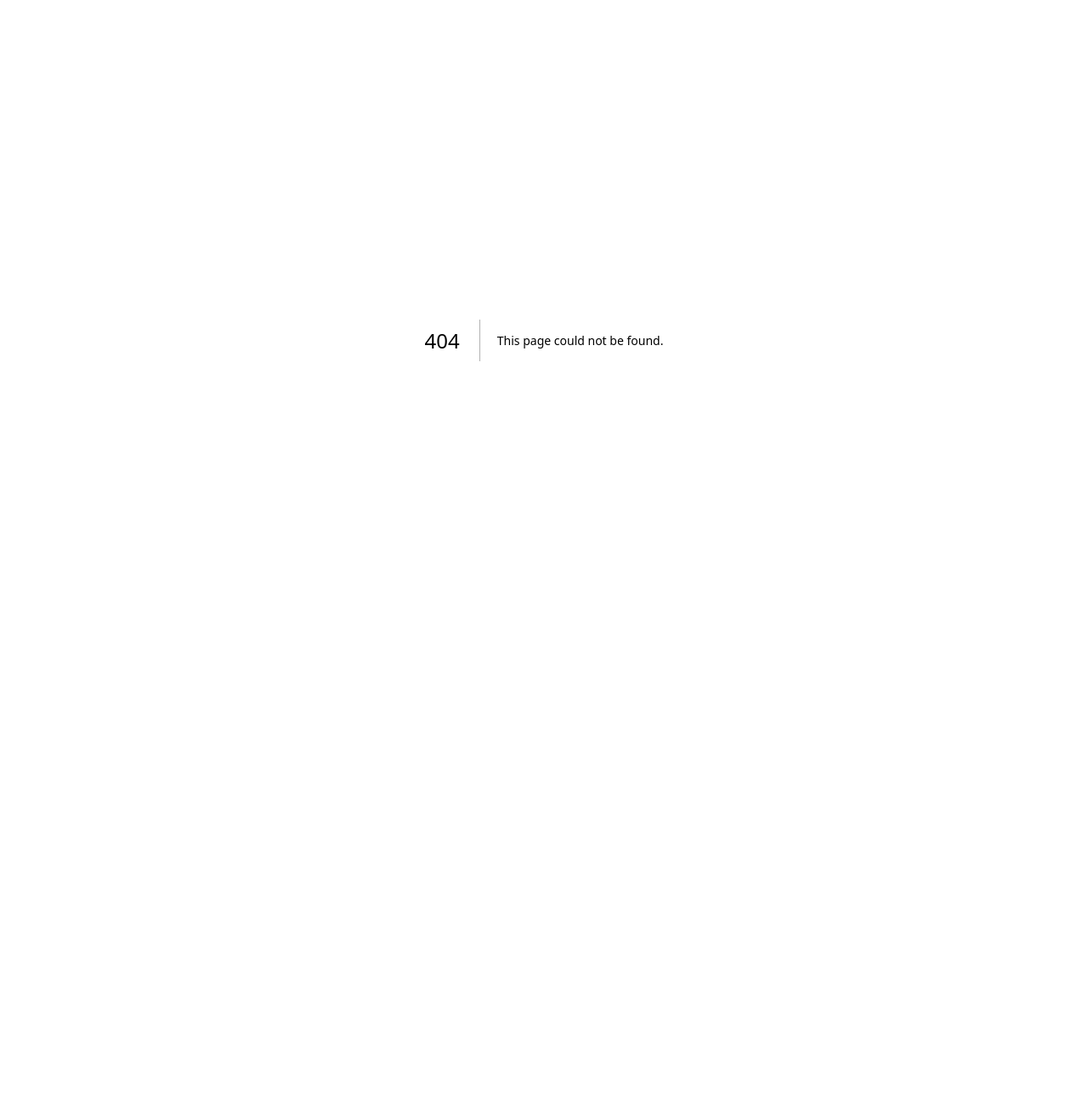
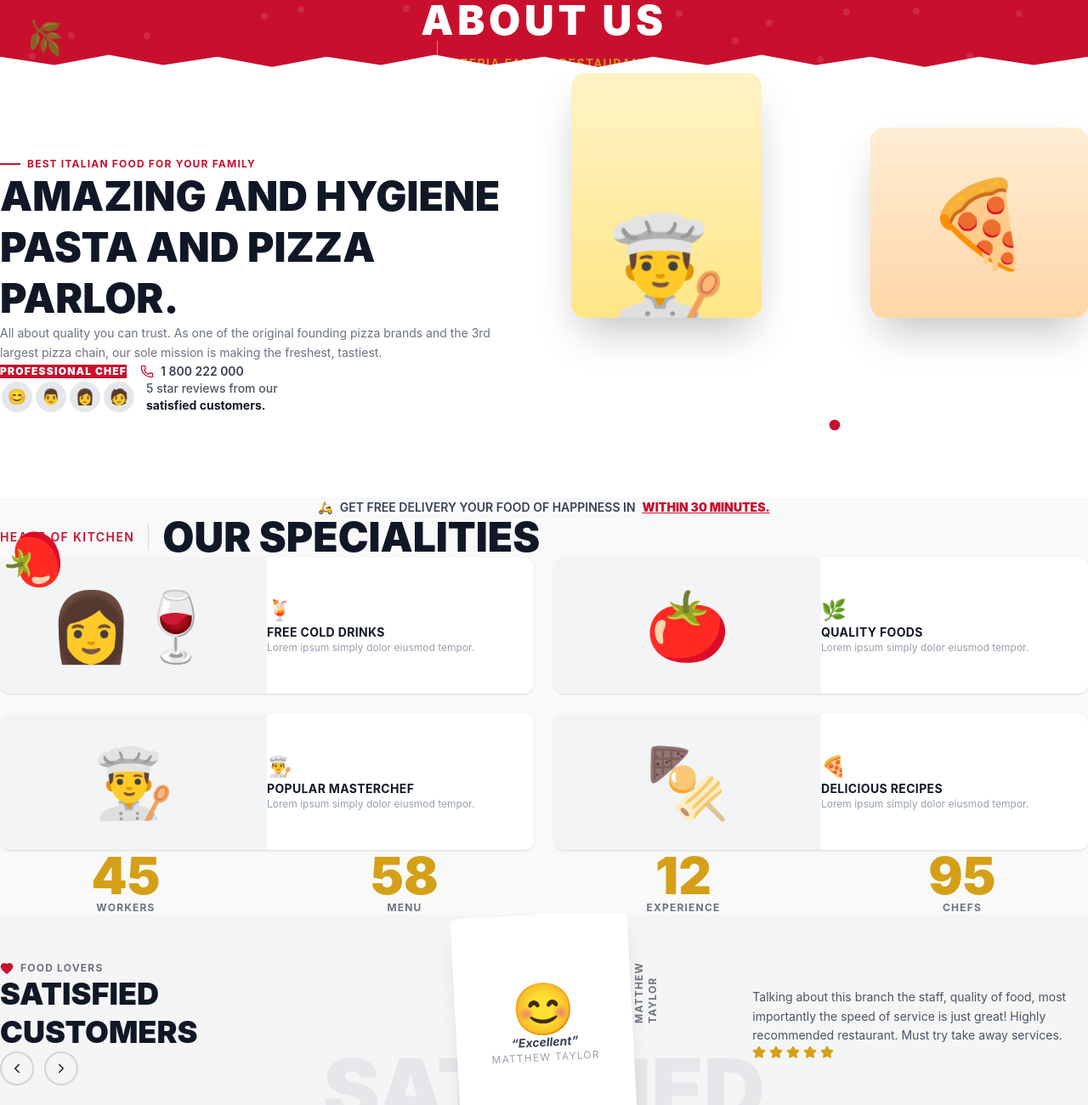
Before and after one commit to salman854raza/Q-commerce-App, a Next.js app in the folder frontend/: page /about in a window 1280 px wide. Before the commit this address had no page. Shown: the top 1300 px of the page at 85% size. Before the commit the page ends 800 px from the top, so only its background shows below. Built offline with nearby package versions, Linux system fonts and the light colour scheme.

Commit message:
📄 Add About page with all sections

```diff
--- /dev/null
+++ b/frontend/app/about/page.tsx
@@ -0,0 +1,22 @@
+import PageHero from '../components/ui/PageHero';
+import AboutHeroSection from '../components/about/AboutHeroSection';
+import SpecialitiesSection from '../components/about/SpecialitiesSection';
+import TestimonialsSection from '../components/home/TestimonialsSection';
+import JourneySection from '../components/about/JourneySection';
+
+export const metadata = {
+  title: 'About Us | Pizzao - Pizzeria Family Restaurant',
+  description: 'Learn about Pizzao - amazing and hygiene pasta and pizza parlor.',
+};
+
+export default function AboutPage() {
+  return (
+    <main>
+      <PageHero title="ABOUT US" subtitle="PIZZERIA FAMILY RESTAURANT" />
+      <AboutHeroSection />
+      <SpecialitiesSection />
+      <TestimonialsSection />
+      <JourneySection />
+    </main>
+  );
+}
```
